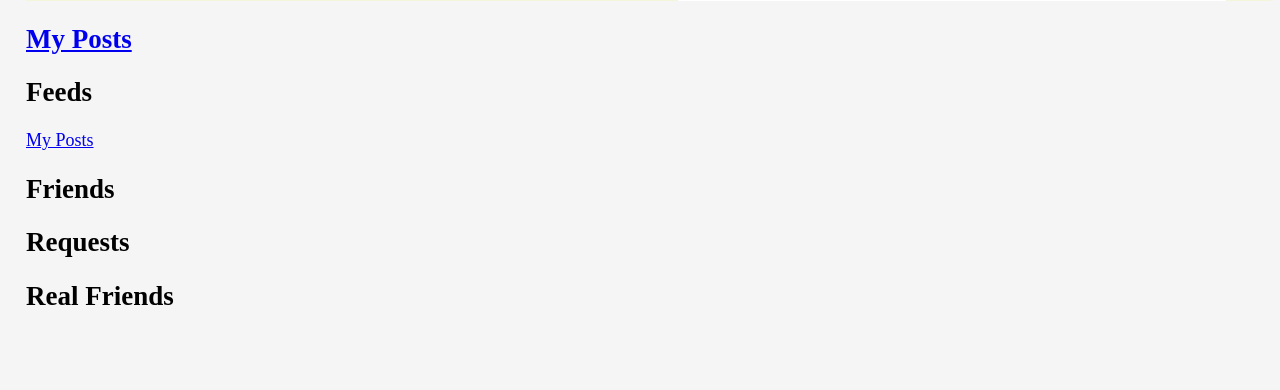
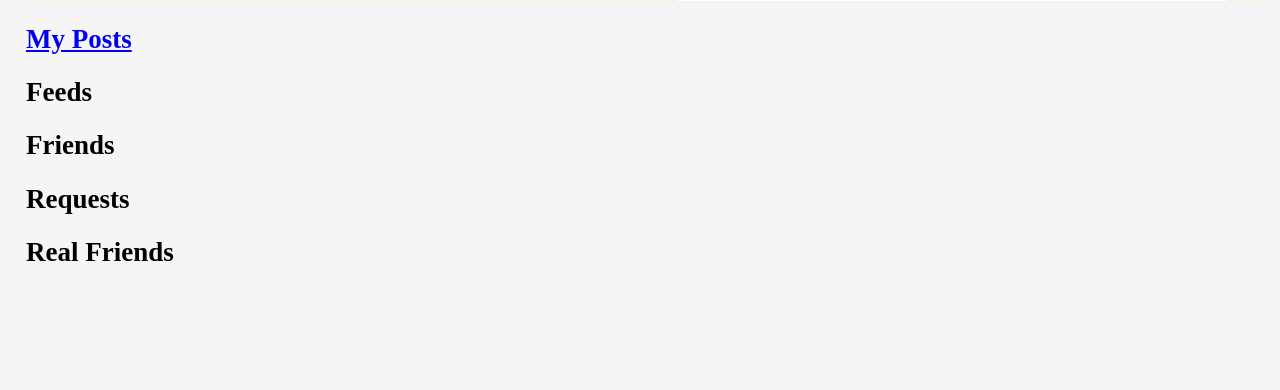
Before and after one commit to BillSpyro/MediaCenter, a PHP site: page /profile.php?ID=1 in a window 1280 px wide. Shown: the part 471-861 px from the top of the page. Run offline with PHP 8.4, Linux system fonts and the light colour scheme; a user stored in the database is signed in; data comes from the database, SQL or seed files in the repository; data that the repository does not hold is empty.

Commit message:
Fixed broken link
Removed now unneeded and broken link to posts

```diff
--- a/profile/profile.php
+++ b/profile/profile.php
@@ -66,7 +66,7 @@ include_once '../includes/profile_inc.php';
 <div class="feed">
 
 <h1>Feeds</h1>
-<a href="posts.php">My Posts</a>
+
 </div>
 
 <div>
```
